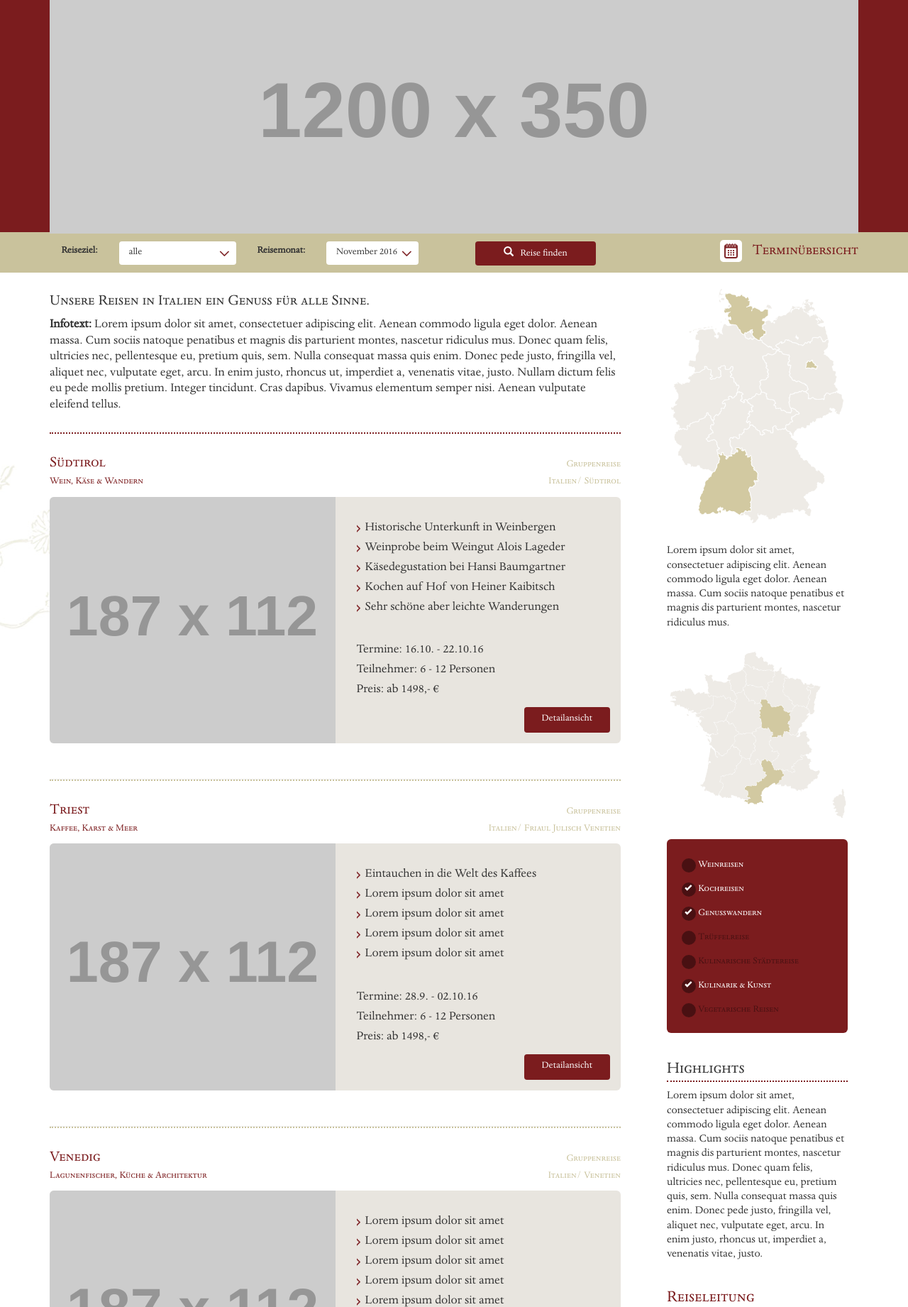
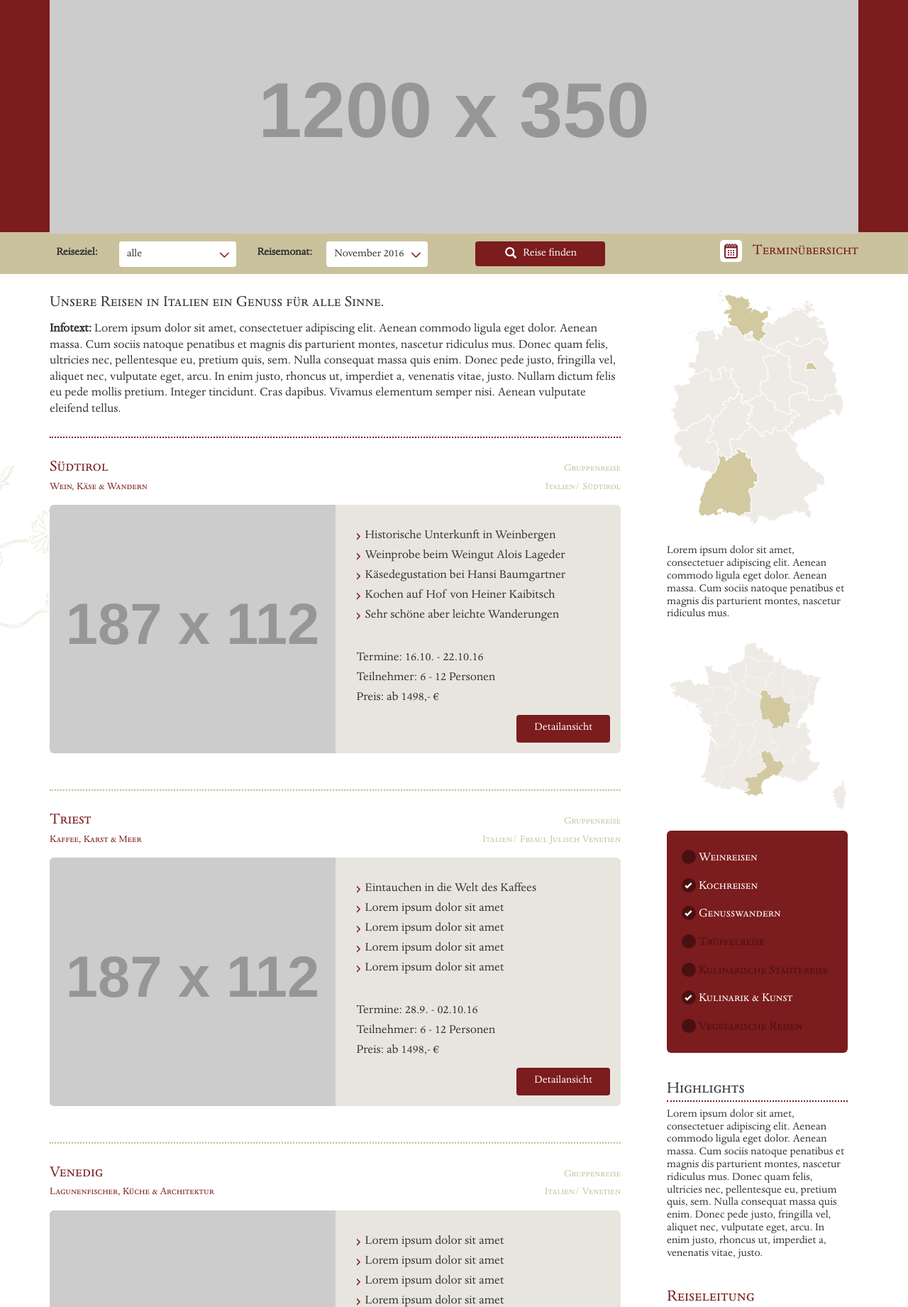
Before and after one commit to gallien/sapio, a PHP site: page /10-reiseland.html in a window 1280 px wide. Shown: the part 115-1956 px from the top of the page at 71% size. Run offline with PHP 8.4, Linux system fonts and the light colour scheme; grey boxes labelled with a size stand in for pictures from a placeholder-image service; some libraries are stand-ins or nearby versions.

Commit message:
#4 cust- fontsizes after new font

```diff
--- a/assets/styles/css.css
+++ b/assets/styles/css.css
@@ -24,8 +24,8 @@ a:hover{
     color:#C9C29C;
 }
 h1, h2, .footertitle{
-    font-size: 2.2rem;
-    margin-bottom: 10px;
+    font-size: 2.3rem;
+    margin-bottom: 13px;
 }
 h6{
     font-size: 2.2rem;
@@ -46,7 +46,7 @@ ol{
     padding-inline-start:15px;
 }
 label{
-    font-size:14px;
+    font-size:16px;
 }
 select, input, textarea {
     background-color: white;
@@ -61,21 +61,12 @@ select, input, textarea {
     box-sizing: border-box;
     -webkit-appearance: none;
     -moz-appearance: none;
-    font-size:14px;
+    font-size:16px;
 }
 select{
-    padding: 6px 2em 6px 1em;
+    padding: 6px 2em 6px 0.7em;
     background-image: url("../images/icons/arrow_down.png");
-    background-position: calc(100% - 10px) 13px;
-    /*background-image:
-        linear-gradient(45deg, transparent 50%, #7b1c1e 50%),
-        linear-gradient(135deg, #7b1c1e 50%, transparent 50%);
-    background-position:
-        calc(100% - 20px) calc(1em + 2px),
-        calc(100% - 15px) calc(1em + 2px);
-    background-size:
-        5px 5px,
-        5px 5px;*/
+    background-position: calc(100% - 10px) 15px;
     background-repeat: no-repeat;
     max-width: 100%;
     cursor: pointer;
@@ -93,7 +84,12 @@ optgroup{
 optgroup>option{
     margin: 4px 0;
 }
-
+.btn, .form-control{
+    font-size:16px;
+}
+#sidecontent .btn, #sidecontent .form-control{
+    font-size:18px;
+}
 
 
 
@@ -164,6 +160,7 @@ body>header a:hover{
 .extendedmenu ul>li{
     margin-bottom:5px;
     list-style: none;
+    font-size: 90%;
 }
 .extendedmenu h6{
     margin:0;
@@ -292,6 +289,13 @@ img.pull-left{
 }
 #sidecontent p, #sidecontent strong, footer.footer-include p, footer.footer-include address{
     font-size: 90%;
+    line-height: 1.1;
+}
+footer.footer-include address{
+    margin-bottom:2px;
+}
+footer.footer-include p.lh24{
+    line-height: 1.4;
 }
 .contactbox p{
     margin-top:40px;
@@ -299,7 +303,8 @@ img.pull-left{
 }
 .contactbox .btn-red{
     margin-left:-45px;
-    margin-top: 20px;
+    margin-top: 17px;
+    font-size: 16px !important;
 }
 .highlight-box.red{
     color:#FFFFFF;
@@ -375,8 +380,8 @@ footer .nominatetravelbox img{
     border:none;
 }
 .fg-hightlight{
-    line-height:2.4rem;
-    font-size:2.2rem;
+    line-height:2.8rem;
+    font-size:2.4rem;
 }
 .fg-bold{
     font-weight: bold;
@@ -393,7 +398,7 @@ footer .nominatetravelbox img{
 a.readon{
     text-decoration: none;
     border: none!important;
-    font-size: 14px;
+    font-size: 16px;
 }
 a.readon::before, .list-sapiostyled li:before{
     background-image: url("../images/icons/arrow_right.png");
@@ -740,7 +745,7 @@ label.customcheck input[type="checkbox"]:disabled ~ span{
     color:#000;
 }
 .bulletlistsapio li>a>span{
-    background-color: #ccc;
+    background-color: #c9c29c;
     border-radius: 50%;
     display: inline-block;
     height: 20px;
@@ -751,11 +756,9 @@ label.customcheck input[type="checkbox"]:disabled ~ span{
     margin-right: 5px;
 }
 .bulletlistsapio li>a>span>.glyphicon{
-    font-size: 1.4rem;
-    font-weight: bold;
+    font-size: 1rem;
     left: 5px;
-    line-height: 1.4rem;
-    top: -4px;
+    top: -6px;
 }
 .nav-tabs > li > a, .nav-tabs > li > a:focus, .nav-tabs > li > a:hover {
     background-color: none;
@@ -961,6 +964,9 @@ select.img-rounded, input.img-rounded, textarea.img-rounded{
 .fintravelbox .btn-red, .fintravelbox select{
     margin-top:3px;
 }
+.fintravelbox .btn-red>.glyphicon {
+    margin:2px;
+}
 .fintravelbox label.control-label{
     padding-top: 9px;
 }
--- a/inc/fintravelbox.inc.html
+++ b/inc/fintravelbox.inc.html
@@ -40,7 +40,7 @@
             </select>
         </div>
         <div class="col-xs-8 col-xs-offset-4 col-sm-12 col-sm-offset-0 col-md-3 paddingleft30">
-            <button type="submit" name="getVacation" class="btn btn-red text-center"><span class="glyphicon glyphicon-search" aria-hidden="true"></span> &nbsp; Reise finden</button>
+            <button type="submit" name="getVacation" class="btn btn-red text-center"><span class="glyphicon glyphicon-search pull-left" aria-hidden="true"></span> &nbsp; Reise finden</button>
         </div>
         <div class="col-sm-6 col-md-3 text-right hidden-xs hidden-sm">
             <a href="10-terminuebersicht.html" class="fg-cap"><img src="assets/images/icons/calendar-with-bg.png" alt="" /> &nbsp; Terminübersicht</a>
--- a/inc/footer.inc.html
+++ b/inc/footer.inc.html
@@ -98,7 +98,7 @@
     </div>
 </section>
 <section class="row">
-    <p class="container" style="font-size:12px;">
+    <p class="container" style="font-size: 90%;">
         Copyright &copy; 2016 SAPIO Kulinarische Entdeckungsreisen
     </p>
 </section>
```
